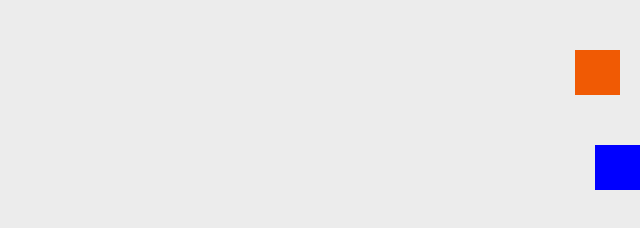
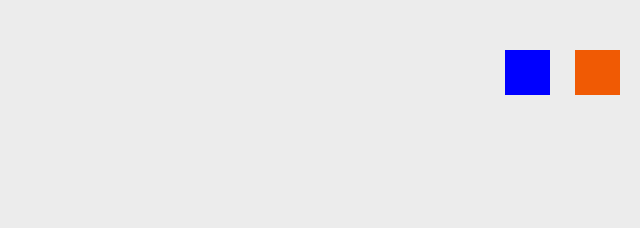
Before and after one commit to NikoCodeWeb/VCF, a plain HTML site: page index.html in a window 1280 px wide. Shown: the whole page, without its empty margins (640-1280 px from the left). Drawn offline with Linux system fonts and the light colour scheme.

Commit message:
header a and span  radious???

```diff
--- a/Style.css
+++ b/Style.css
@@ -19,6 +19,12 @@ html,body,form{
 .border{
     border-radius: 1;
 }
+.position{
+    position: absolute;
+}
+header{
+    position: relative;
+}
 header a{
    margin: 50px 20px;
    width: 45px;
@@ -26,7 +32,7 @@ header a{
    background-color: var(--rgb);
 }
 header span{
-    /* margin: 50px 20px; */
+    margin: 50px 90px;
     width: 45px;
     height: 45px;
     background-color: blue;
--- a/index.html
+++ b/index.html
@@ -8,8 +8,8 @@
     </head>
     <body>
         <header>
-        <a class="block border"></a>
-        <span class="block border"></span>
+        <a class="block border position"></a>
+        <span class="block border position"></span>
         </header>
 
 
```
